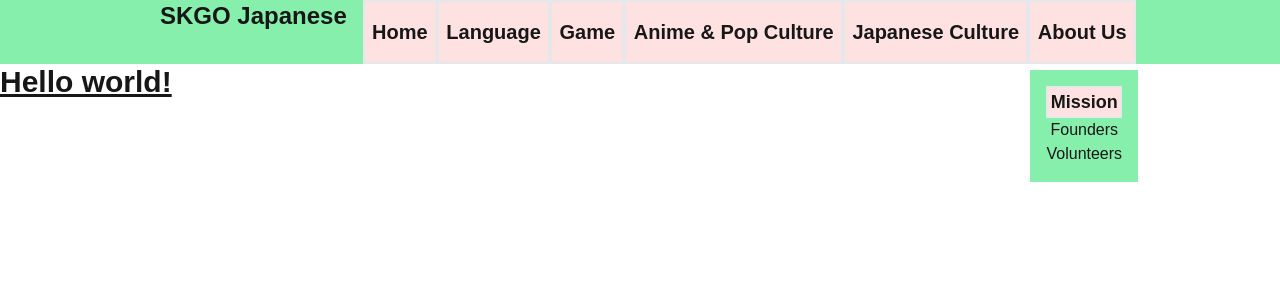
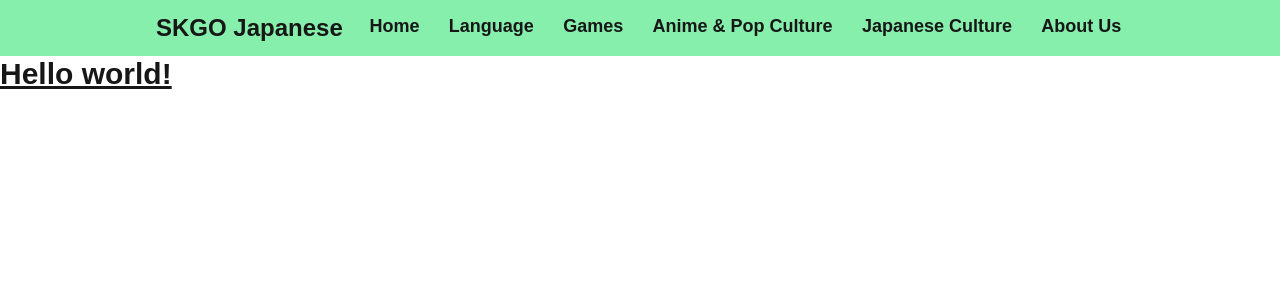
Before and after one commit to Kekechi/SKGO-Japanese-v2, a Next.js app: page / in a window 1280 px wide. Shown: the top 300 px of the page. Built offline with nearby package versions, Linux system fonts and the light colour scheme.

Commit message:
Update index.tsx

```diff
--- a/src/app/components/navbar/index.tsx
+++ b/src/app/components/navbar/index.tsx
@@ -6,44 +6,50 @@ const Navbar = () => {
     <div>
       <nav className="width-full bg-green-300">
         <div className="mx-auto max-w-screen-lg px-4 flex">
-          <h1 className="text-2xl font-bold flex-none px-4">SKGO Japanese</h1>
+          <h1 className="text-2xl font-bold flex-none p-3">SKGO Japanese</h1>
           <ul className="flex flex-auto">
-            <li className=" text-center bg-red-100 border-2 flex-auto py-4">
-              <Link href="home" className="text-xl font-bold ">
+            <li className="text-center flex-auto py-3">
+              <Link href="/" className="text-lg font-bold ">
                 Home
               </Link>
             </li>
-            <li className=" text-center bg-red-100 border-2 flex-auto py-4">
-              <Link href="language" className="text-xl font-bold">
+            <li className="text-center flex-auto py-3">
+              <Link href="/language" className="text-lg font-bold">
                 Language
               </Link>
             </li>
-            <li className=" text-center bg-red-100 border-2 flex-auto py-4">
-              <Link href="game" className="text-xl font-bold">
-                Game
+            <li className=" text-center flex-auto py-3">
+              <Link href="/games" className="text-lg font-bold">
+                Games
               </Link>
             </li>
-            <li className=" text-center bg-red-100 border-2 flex-auto py-4">
-              <Link href="" className="text-xl font-bold">
+            <li className="text-center flex-auto py-3">
+              <Link href="/presentations" className="text-lg font-bold">
                 Anime & Pop Culture
               </Link>
             </li>
-            <li className=" text-center bg-red-100 border-2 flex-auto py-4">
-              <Link href="culture" className="text-xl font-bold">
+            <li className=" text-center flex-auto py-3">
+              <Link href="/presentations" className="text-lg font-bold">
                 Japanese Culture
               </Link>
             </li>
-            <li className="text-center bg-red-100 border-2 flex-auto relative hover:bg-green-200">
-              <Link href="about" className="text-xl font-bold">
-                <div className="py-4">About Us</div>
-              </Link>
-              <ul className="fixed mt-2 p-4 bg-green-300">
-                <li className=" text-center bg-red-100 border-2 text-lg font-semibold">
-                  Mission
-                </li>
-                <li>Founders</li>
-                <li>Volunteers</li>
-              </ul>
+            <li className="group text-center flex-auto relative">
+              <div className="text-lg font-bold w-full h-full hover:bg-green-200">
+                <div className="py-3">About Us</div>
+              </div>
+              <div className="hidden group-hover:block fixed ">
+                <ul className="p-4 bg-green-300 drop-shadow mt-1">
+                  <li className="text-center text-lg font-semibold">
+                    <Link href="/about/mission">Mission</Link>
+                  </li>
+                  <li>
+                    <Link href="/about/founders">Founders</Link>
+                  </li>
+                  <li>
+                    <Link href="/about/volunteers">Volunteers</Link>
+                  </li>
+                </ul>
+              </div>
             </li>
           </ul>
         </div>
```
